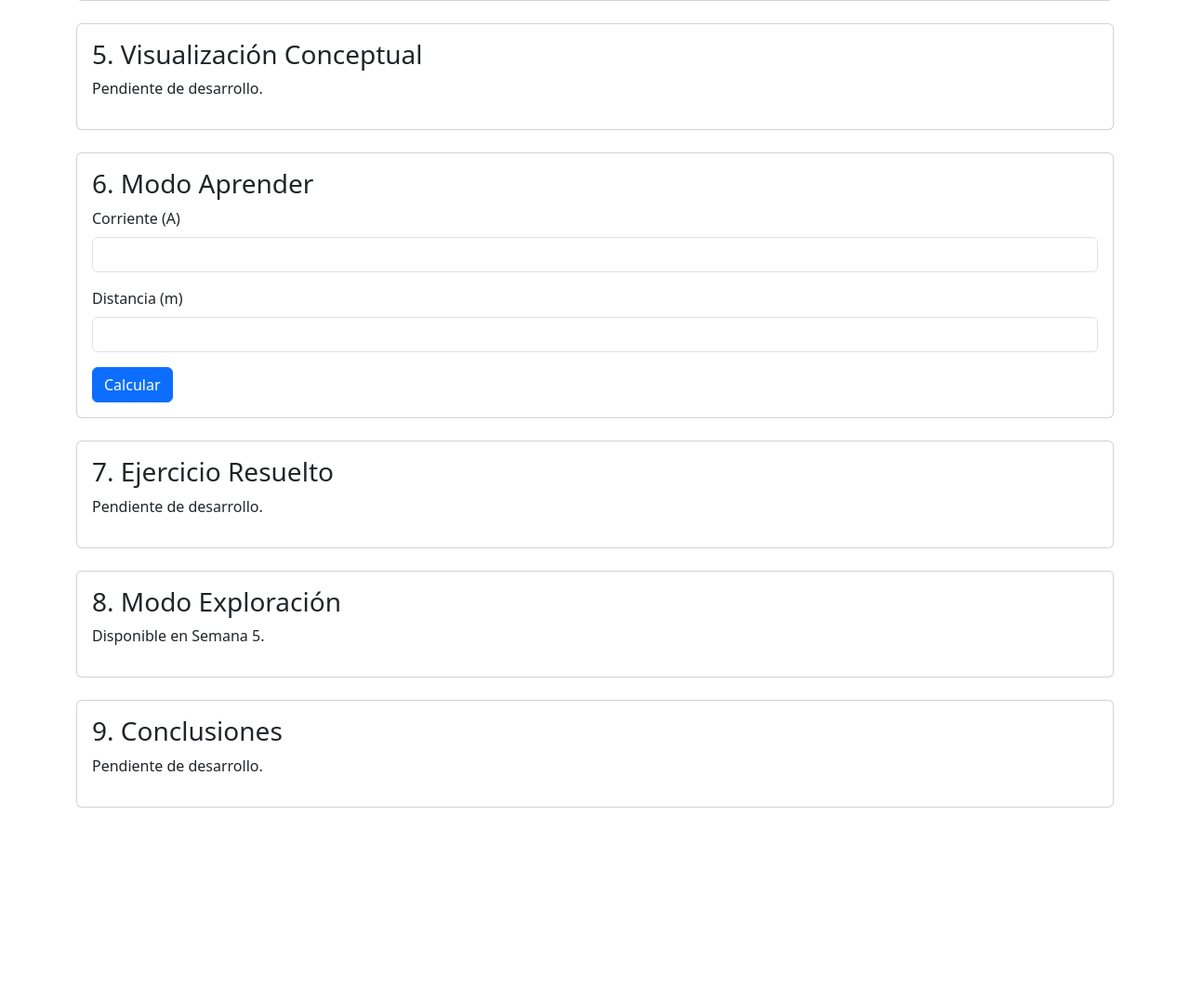
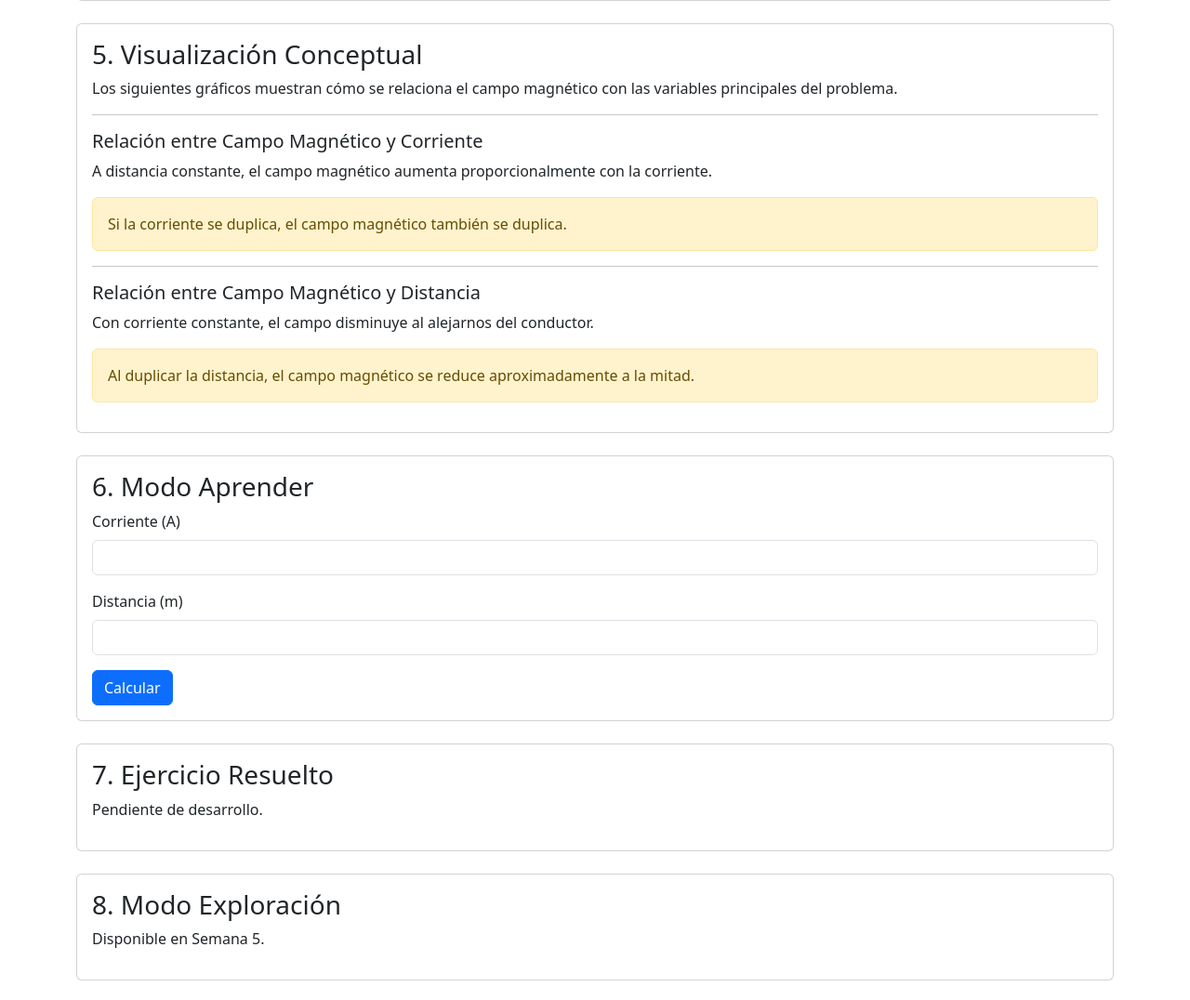
Before and after one commit to jhgakiyama/electromagnetismo-simulator, a Flask app: template app/templates/conductor.html in a window 1280 px wide. Shown: the part 2140-3216 px from the top of the page at 93% size. Before the commit the page ends 3009 px from the top, so only its background shows below. Run offline with Flask 3, Linux system fonts and the light colour scheme; the template is opened without the code that fills it, so the values that code supplies are empty.

Commit message:
Agrego 2 graficos para la relacion entre el campo con la corriente y la distancia

```diff
--- a/app/templates/conductor.html
+++ b/app/templates/conductor.html
@@ -253,10 +253,58 @@ Campo Magnético de un Conductor Rectilíneo
 
 <div class="card mb-4">
     <div class="card-body">
-        <h3>5. Visualización Conceptual</h3>
-        <p>
-            Pendiente de desarrollo.
-        </p>
+
+<h3>5. Visualización Conceptual</h3>
+
+<p>
+    Los siguientes gráficos muestran
+    cómo se relaciona el campo magnético
+    con las variables principales del problema.
+</p>
+
+<hr>
+
+<h5>
+    Relación entre Campo Magnético y Corriente
+</h5>
+
+<p>
+    A distancia constante,
+    el campo magnético aumenta
+    proporcionalmente con la corriente.
+</p>
+
+<div>
+    {{ grafico_b_vs_i|safe }}
+</div>
+
+<div class="alert alert-warning mt-3">
+    Si la corriente se duplica,
+    el campo magnético también se duplica.
+</div>
+
+<hr>
+
+<h5>Relación entre Campo Magnético y Distancia</h5>
+
+<p>
+    Con corriente constante,
+    el campo disminuye al alejarnos
+    del conductor.
+</p>
+
+<div>
+    {{ grafico_b_vs_r|safe }}
+</div>
+
+<div class="alert alert-warning mt-3">
+
+    Al duplicar la distancia,
+    el campo magnético se reduce
+    aproximadamente a la mitad.
+
+</div>
+
     </div>
 </div>
 
```
Also changed, not shown: app/plots/conductor_plot.py (+70 -0 lines), app/routes/conductor.py (+11 -3 lines).
